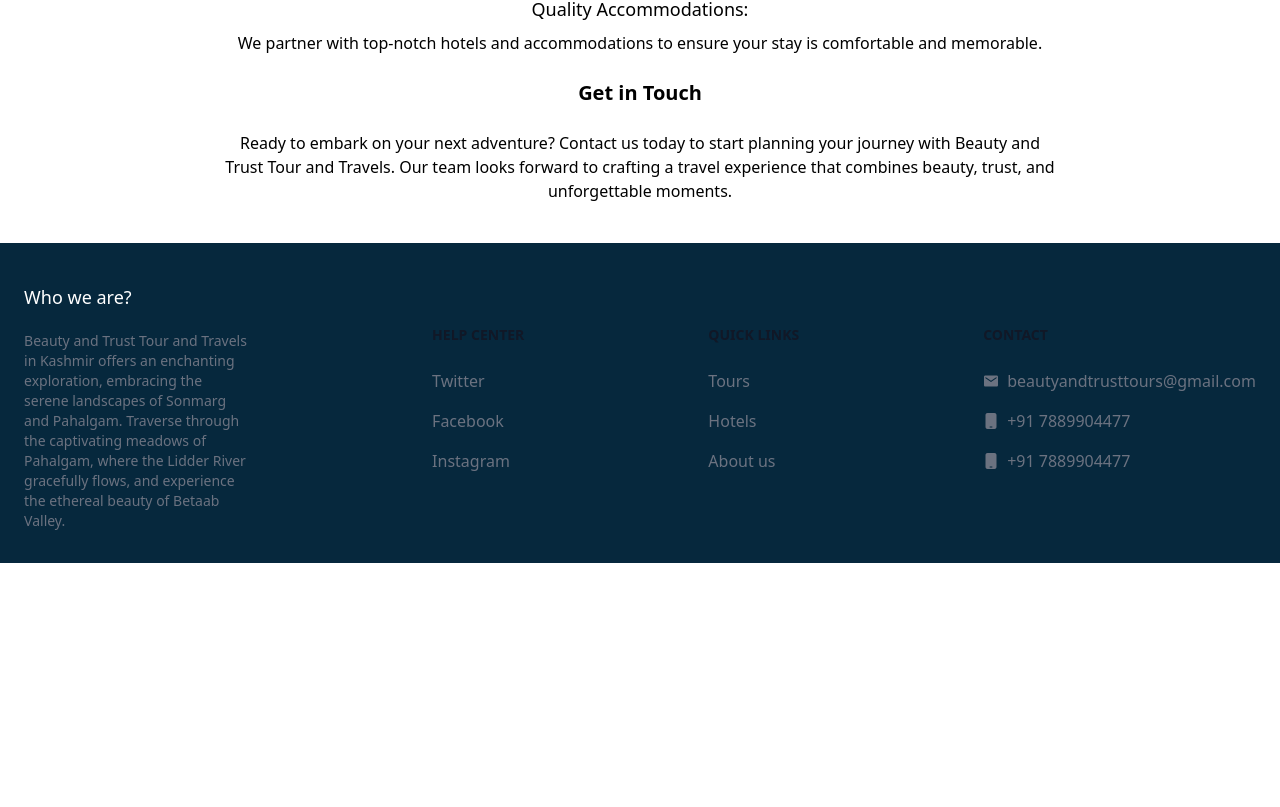
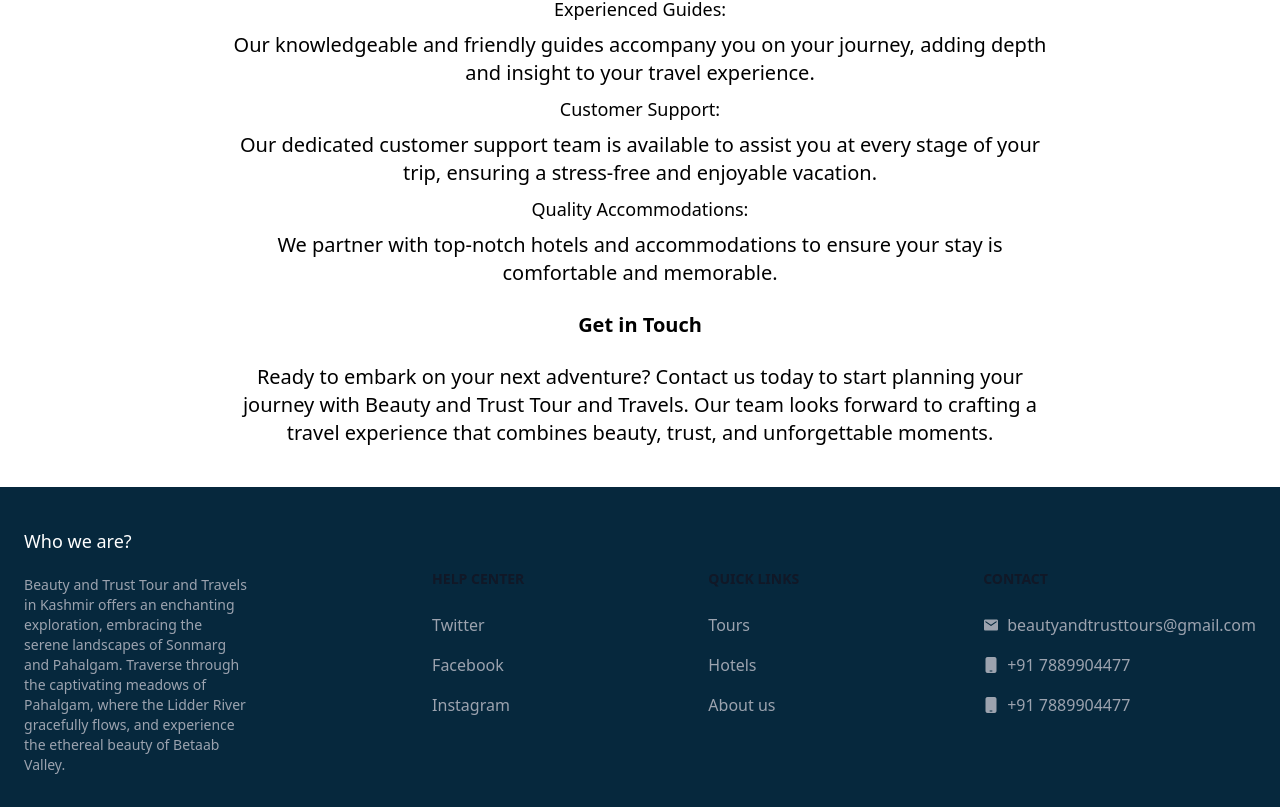
Before and after one commit to wajidkashoo14/beauty-and-trust, a Next.js app: page /aboutus in a window 1280 px wide. Shown: the part 1625-2432 px from the top of the page. Before the commit the page ends 2188 px from the top, so only its background shows below. Built offline with nearby package versions, Linux system fonts and the light colour scheme.

Commit message:
code fix

```diff
--- a/src/app/aboutus/page.js
+++ b/src/app/aboutus/page.js
@@ -19,7 +19,7 @@ export default function page() {
       <h1 className="-mt-20 text-5xl text-black text-center font-semibold">
         About us
       </h1>
-      <div className="px-56 mt-20 text-center max-[600px]:p-4">
+      <div className="px-56 mt-20 text-center font-light text-xl max-[600px]:p-4 max-[600px]:text-lg">
         <h1 className="text-xl font-semibold my-6">Welcome to Beauty and Trust Tour and Travels</h1>
         <p>
           At Beauty and Trust Tour and Travels, we believe that every journey is
--- a/src/app/components/Footer.jsx
+++ b/src/app/components/Footer.jsx
@@ -11,7 +11,7 @@ export default function Footer() {
         <div class="flex justify-evenly items-center gap-x-40 max-[600px]:block max-[600px]:p-4">
           <div>
             <h2 class="text-lg font-medium mb-5 text-white">Who we are?</h2>
-            <p class="text-sm text-left text-gray-500 w-56 max-[600px]:w-full max-[600px]:mb-5">
+            <p class="text-sm text-left text-gray-400 w-56 max-[600px]:w-full max-[600px]:mb-5">
               Beauty and Trust Tour and Travels in Kashmir offers an enchanting
               exploration, embracing the serene landscapes of Sonmarg and
               Pahalgam. Traverse through the captivating meadows of Pahalgam,
@@ -23,7 +23,7 @@ export default function Footer() {
             <h2 class="mb-6 text-sm font-semibold text-gray-900 uppercase dark:text-white">
               Help center
             </h2>
-            <ul class="text-gray-500 dark:text-gray-400 font-medium">
+            <ul class="text-gray-400 font-medium">
               <li class="mb-4">
                 <Link href="#" class="hover:underline">
                   Twitter
@@ -45,7 +45,7 @@ export default function Footer() {
             <h2 class="mb-6 text-sm font-semibold text-gray-900 uppercase dark:text-white">
               Quick Links
             </h2>
-            <ul class="text-gray-500 dark:text-gray-400 font-medium">
+            <ul class="text-gray-400 font-medium">
               <li class="mb-4">
                 <Link href="/#tours" class="hover:underline">
                   Tours
@@ -67,7 +67,7 @@ export default function Footer() {
             <h2 class="mb-6 text-sm font-semibold text-gray-900 uppercase dark:text-white">
               Contact
             </h2>
-            <ul class="text-gray-500 dark:text-gray-400 font-medium">
+            <ul class="text-gray-400 font-medium">
               <li class="mb-4">
                 <Link href="#" class="hover:underline flex justify-start items-center gap-2">
                 <IoMdMail /> beautyandtrusttours@gmail.com
```
